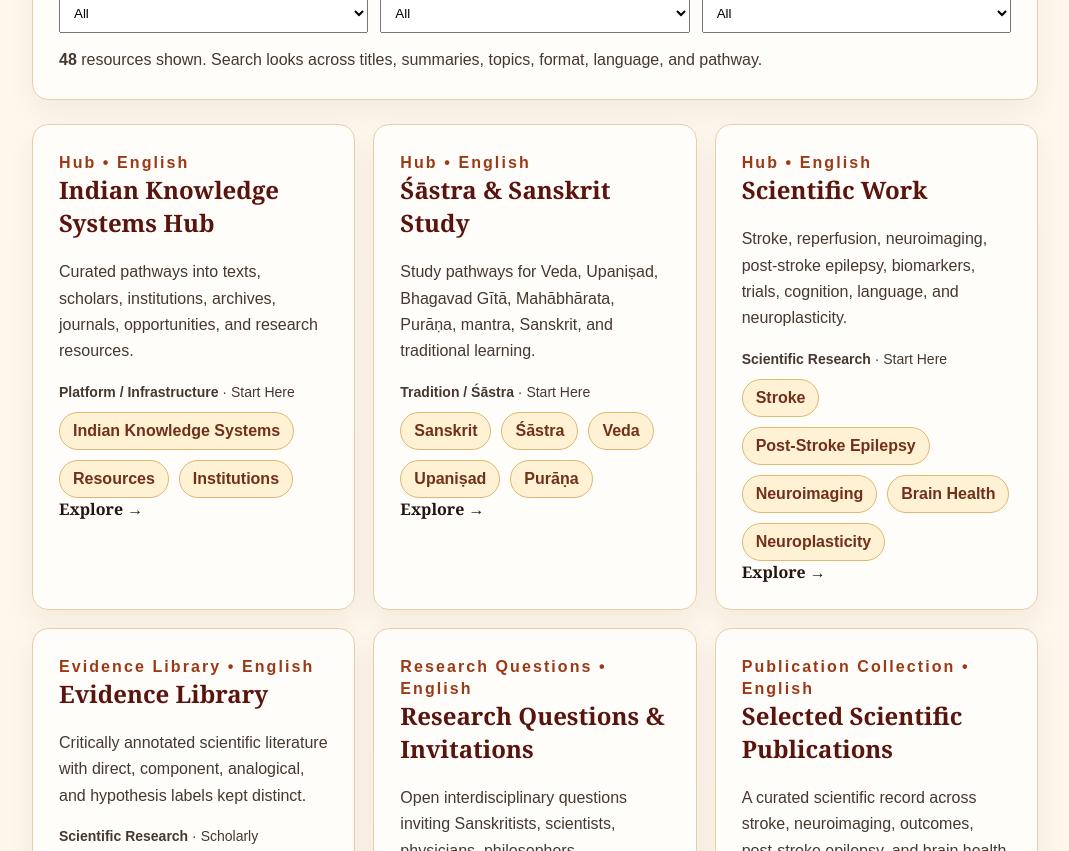
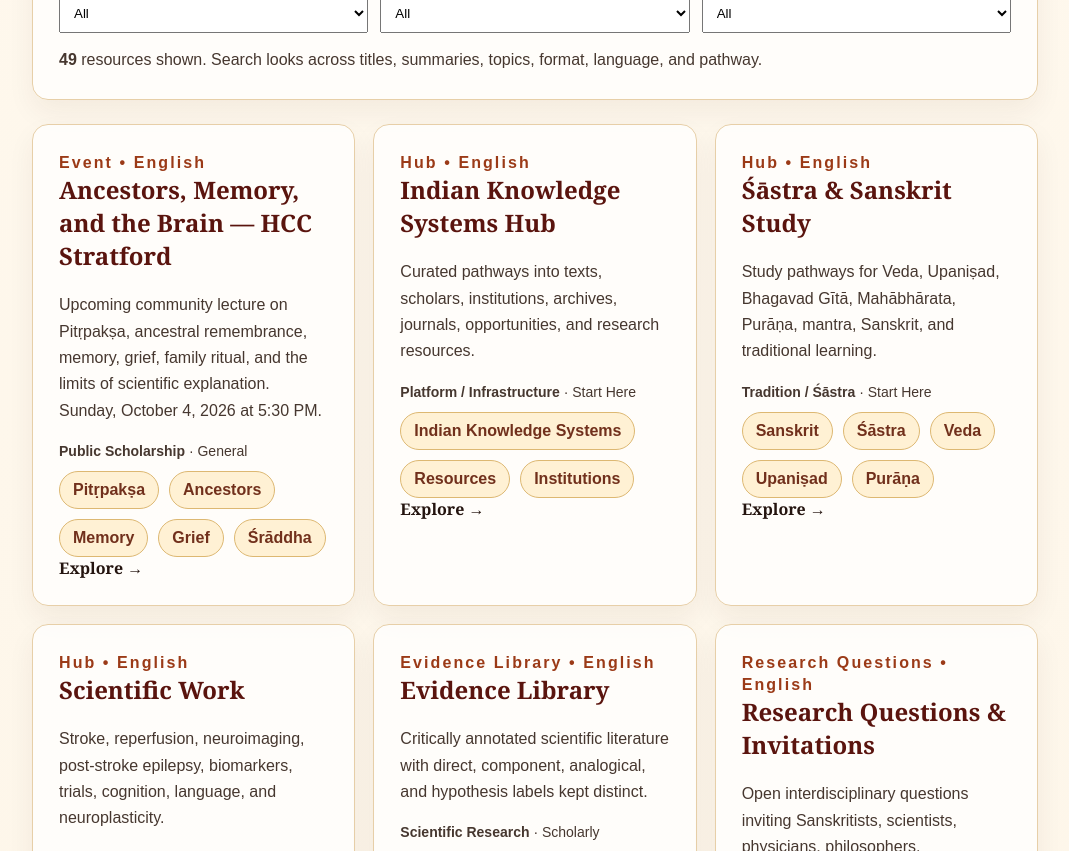
Before and after one commit to nishmishra/ivypandit-v2, a Next.js app: page /explore in a window 1280 px wide. Shown: the part 1000-1851 px from the top of the page, without its empty margins (105-1174 px from the left). Built offline with nearby package versions, Linux system fonts and the light colour scheme.

Commit message:
Index upcoming Pitrapaksha community lecture

```diff
--- a/data/contentIndex.ts
+++ b/data/contentIndex.ts
@@ -12,6 +12,7 @@ export type ContentItem = {
 };
 
 export const contentItems: ContentItem[] = [
+  {id:'IP-EVT-001',title:'Ancestors, Memory, and the Brain — HCC Stratford',summary:'Upcoming community lecture on Pitṛpakṣa, ancestral remembrance, memory, grief, family ritual, and the limits of scientific explanation. Sunday, October 4, 2026 at 5:30 PM.',href:'/news',type:'Event',track:'Public Scholarship',topics:['Pitṛpakṣa','Ancestors','Memory','Grief','Śrāddha','Community Lecture','HCC Stratford'],language:'English',level:'General'},
   {id:'IP-NAV-001',title:'Indian Knowledge Systems Hub',summary:'Curated pathways into texts, scholars, institutions, archives, journals, opportunities, and research resources.',href:'/iks',type:'Hub',track:'Platform / Infrastructure',topics:['Indian Knowledge Systems','Resources','Institutions'],language:'English',level:'Start Here'},
   {id:'IP-SAS-001',title:'Śāstra & Sanskrit Study',summary:'Study pathways for Veda, Upaniṣad, Bhagavad Gītā, Mahābhārata, Purāṇa, mantra, Sanskrit, and traditional learning.',href:'/shastra-study',type:'Hub',track:'Tradition / Śāstra',topics:['Sanskrit','Śāstra','Veda','Upaniṣad','Purāṇa'],language:'English',level:'Start Here'},
   {id:'IP-SCI-001',title:'Scientific Work',summary:'Stroke, reperfusion, neuroimaging, post-stroke epilepsy, biomarkers, trials, cognition, language, and neuroplasticity.',href:'/research',type:'Hub',track:'Scientific Research',topics:['Stroke','Post-Stroke Epilepsy','Neuroimaging','Brain Health','Neuroplasticity'],language:'English',level:'Start Here'},
```
